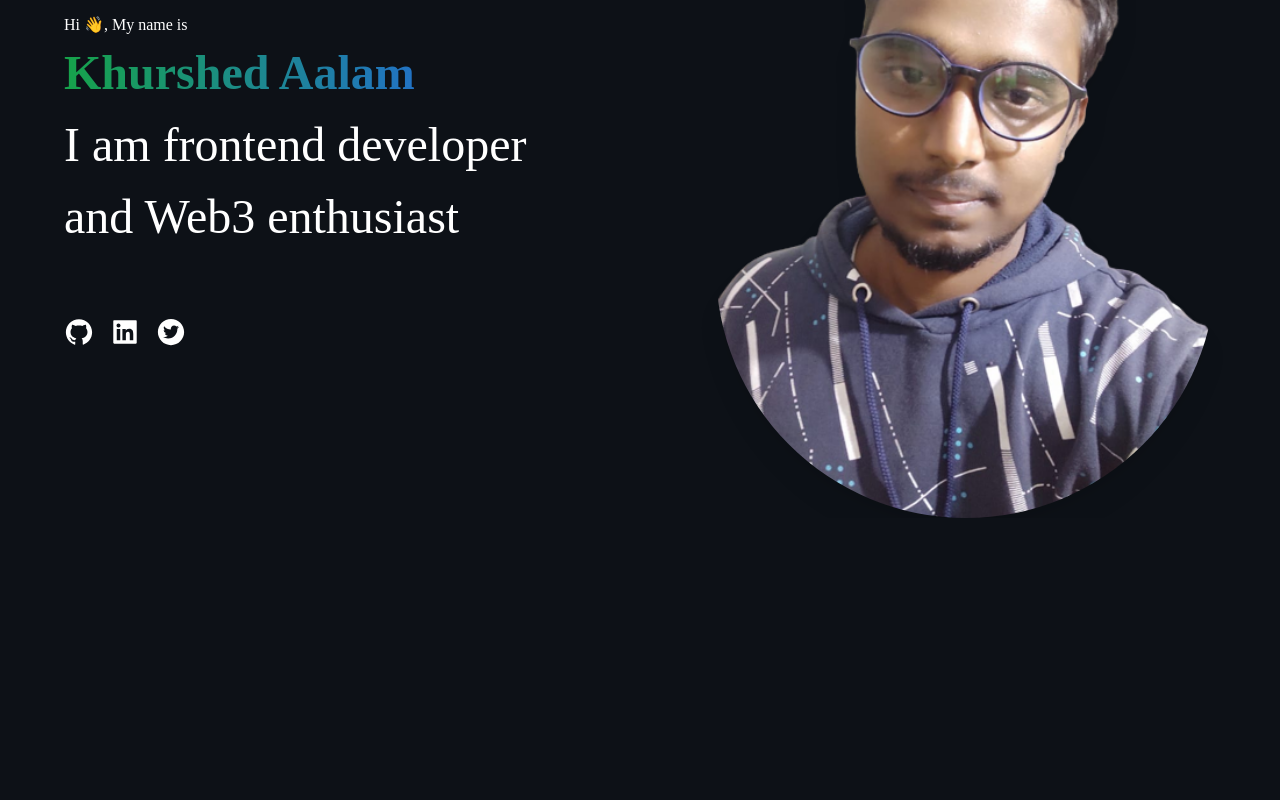
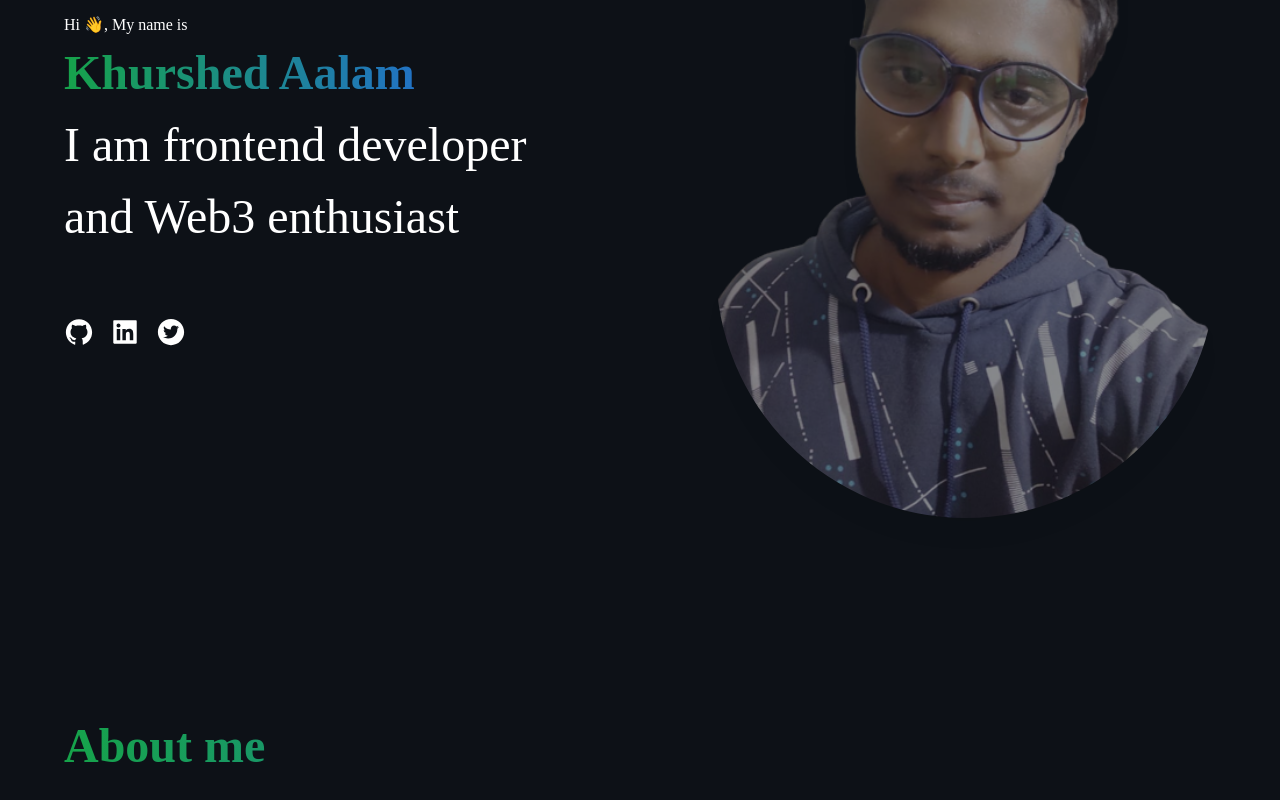
Before and after one commit to khurshedeth/data-entry, a Next.js app: page / in a window 1280 px wide. Shown: the part 334-1134 px from the top of the page. Before the commit the page ends 852 px from the top, so only its background shows below. Built offline with nearby package versions, Linux system fonts and the light colour scheme.

Commit message:
about section

```diff
--- /dev/null
+++ b/components/About.js
@@ -0,0 +1,22 @@
+import React from "react";
+import { motion } from "framer-motion";
+
+function About() {
+  return (
+    <div className="pt-[12rem] mx-[4rem] max-xl:mx-[1rem]" id="about">
+      <motion.h1
+        initial={{ opacity: 0 }}
+        whileInView={{ y: [-50, 0], opacity: 1 }}
+        transition={{ duration: 1 }}
+        className="text-[3rem] mb-[2rem] font-bold text-transparent bg-clip-text bg-gradient-to-r from-green-600 to-blue-600"
+      >
+        About me
+      </motion.h1>
+      <div>
+
+      </div>
+    </div>
+  );
+}
+
+export default About;
--- a/components/Hero.js
+++ b/components/Hero.js
@@ -26,7 +26,8 @@ function Hero() {
           Khurshed Aalam
         </h3>
         <h3 className=" text-[3rem] max-md:text-[1.5rem]">
-          I am frontend developer<br/> and Web3 enthusiast
+          I am frontend developer
+          <br /> and Web3 enthusiast
         </h3>
         <div className=" flex gap-[1rem] mt-[4rem] max-md:mt-[2rem]">
           <a href="https://github.com/khurshedeth/" target="_blank" rel="error">
@@ -53,7 +54,7 @@ function Hero() {
         <Image
           src={photo}
           alt="hero"
-          className=" w-[500px] rounded-full drop-shadow-xl"
+          className=" w-[500px] rounded-full drop-shadow-xl opacity-50"
         />
       </motion.div>
     </div>
--- a/pages/index.js
+++ b/pages/index.js
@@ -2,6 +2,7 @@ import Head from "next/head";
 
 import NabBar from "../components/NabBar";
 import Hero from "../components/Hero";
+import About from "../components/About";
 
 export default function Home() {
   return (
@@ -15,6 +16,7 @@ export default function Home() {
       <main className=" max-w-[1440] mx-auto my-0">
         <NabBar />
         <Hero/>
+        <About/>
       </main>
     </div>
   );
```
